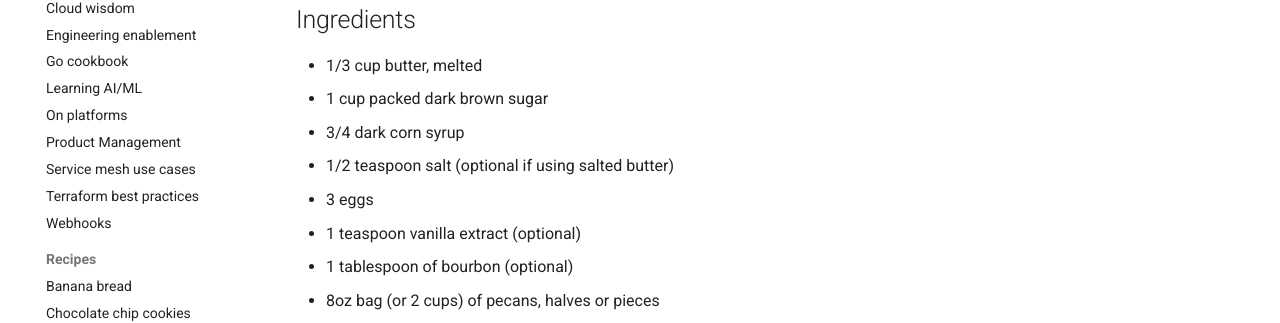
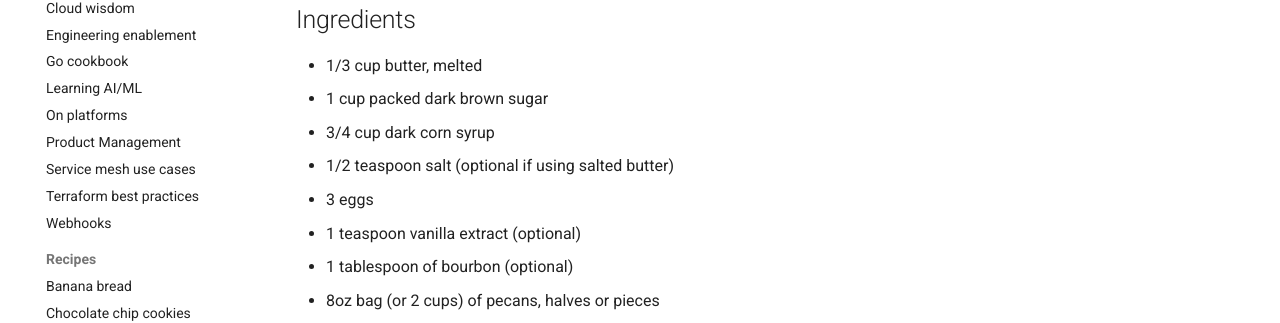
Before and after one commit to seajoshc/p4adotnet, an MkDocs documentation site: the page built from docs/recipes/pecan-pie.md, in a window 1280 px wide and 900 px high. Shown: the part 178-501 px from the top of the window. Built offline with MkDocs 1.6.1 and Material for MkDocs 9.7.7, drawn with Linux system fonts in a browser that asks for light colours.

Commit message:
Update pecan-pie.md

```diff
--- a/docs/recipes/pecan-pie.md
+++ b/docs/recipes/pecan-pie.md
@@ -1,9 +1,10 @@
 # Pecan pie
+
 ## Ingredients
 
 - 1/3 cup butter, melted
 - 1 cup packed dark brown sugar
-- 3/4 dark corn syrup
+- 3/4 cup dark corn syrup
 - 1/2 teaspoon salt (optional if using salted butter)
 - 3 eggs
 - 1 teaspoon vanilla extract (optional)
```
